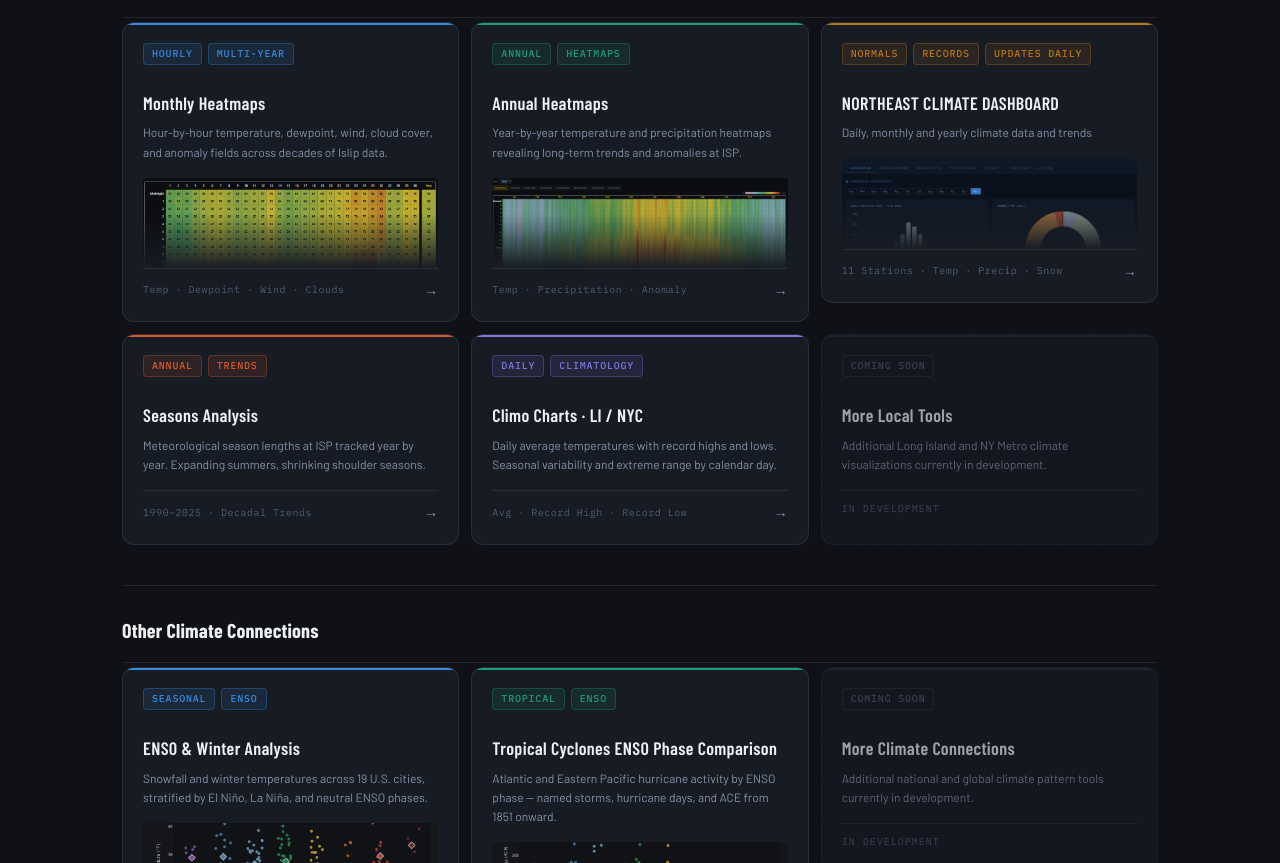
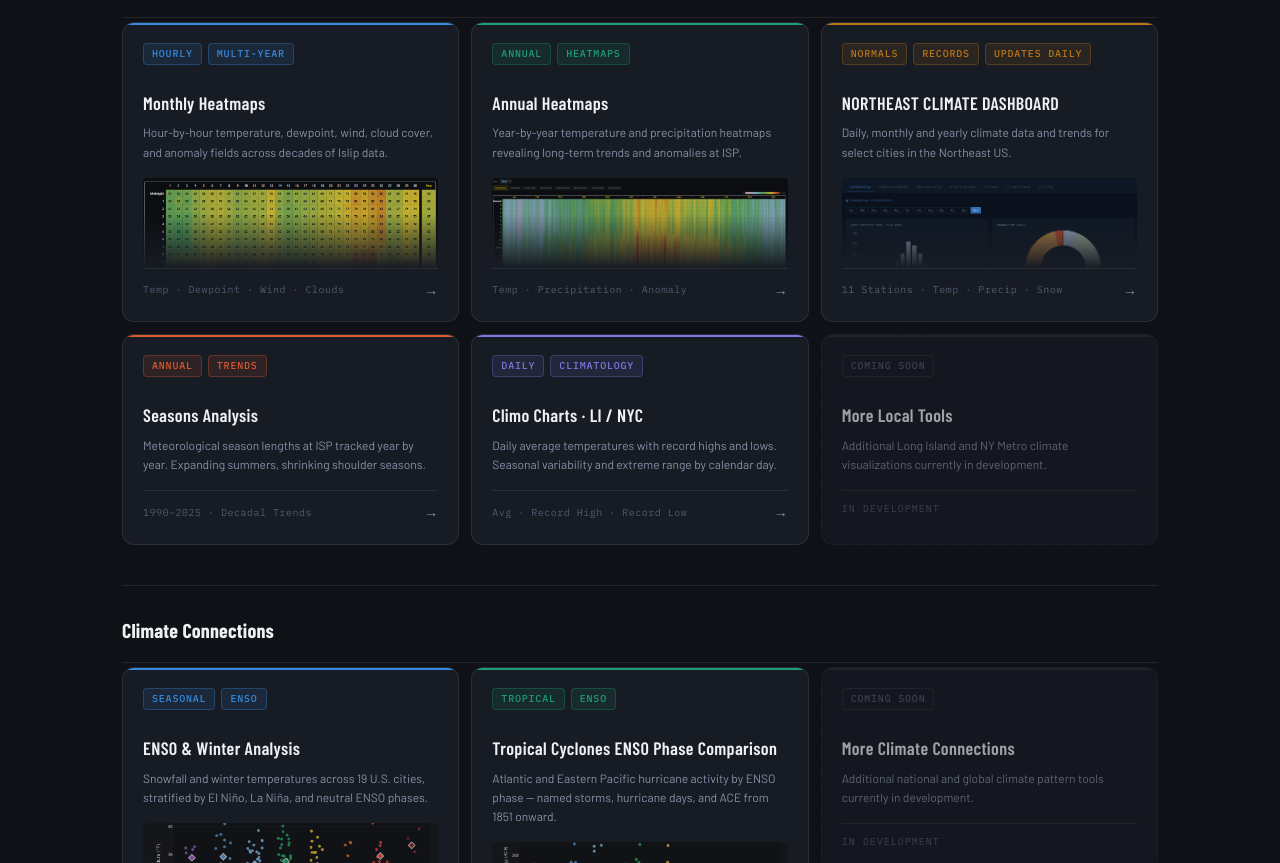
Before and after one commit to josht3113/context-climate, a React (Vite) app: page /#/ in a window 1280 px wide. Shown: the part 343-1206 px from the top of the page. Built offline with nearby package versions, Linux system fonts and the light colour scheme.

Commit message:
Update Home.jsx

```diff
--- a/src/pages/Home.jsx
+++ b/src/pages/Home.jsx
@@ -32,7 +32,7 @@ const SECTIONS = [
       {
        tags:       ['Normals', 'Records', 'Updates Daily'],
   title:      'NORTHEAST CLIMATE DASHBOARD',
-  description:'Daily, monthly and yearly climate data and trends',
+  description:'Daily, monthly and yearly climate data and trends for select cities in the Northeast US.',
   footerTags: ['11 Stations', 'Temp', 'Precip', 'Snow'],
   to:         '/northeast-climate',
         accentVar:  '--accent-climate',
@@ -70,7 +70,7 @@ const SECTIONS = [
   },
   {
     id:    'connections',
-    label: 'Other Climate Connections',
+    label: 'Climate Connections',
     cards: [
       {
         tags:       ['SEASONAL', 'ENSO'],
```
